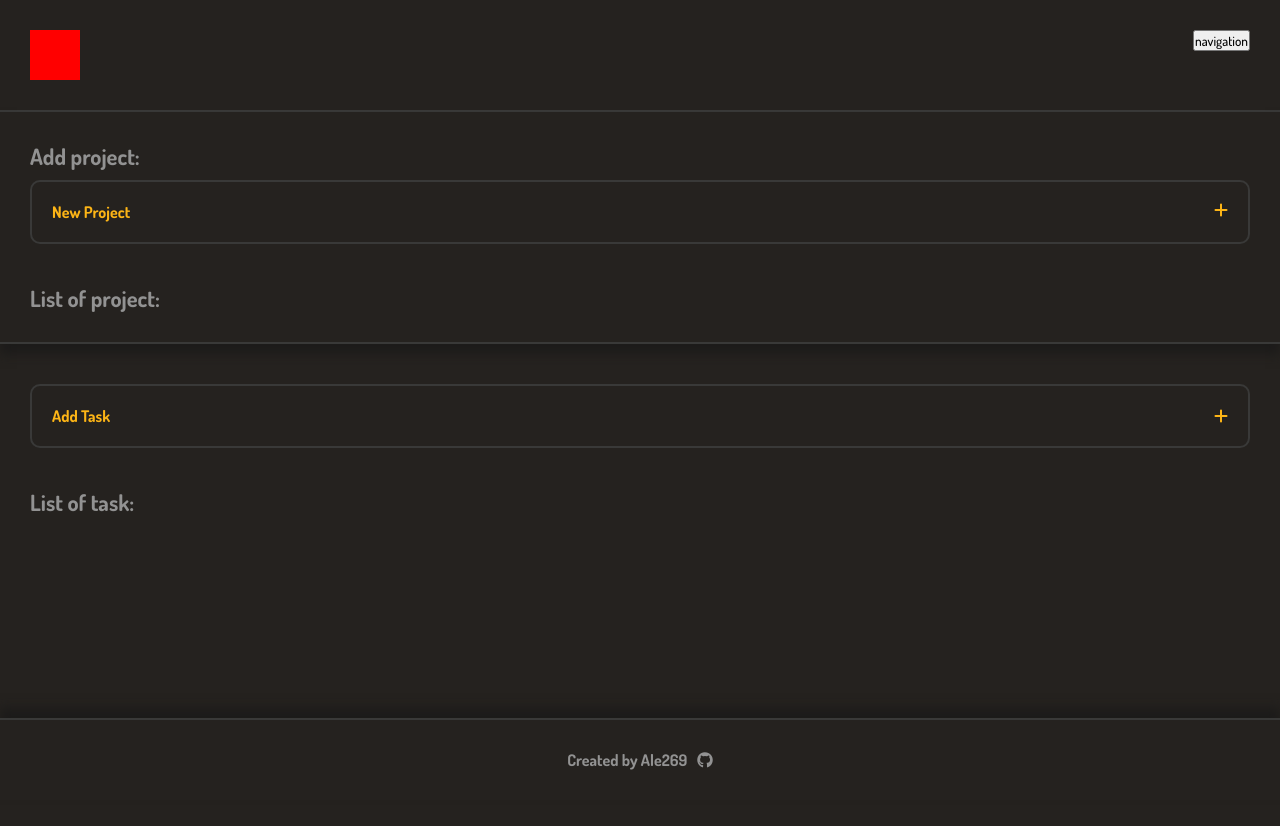
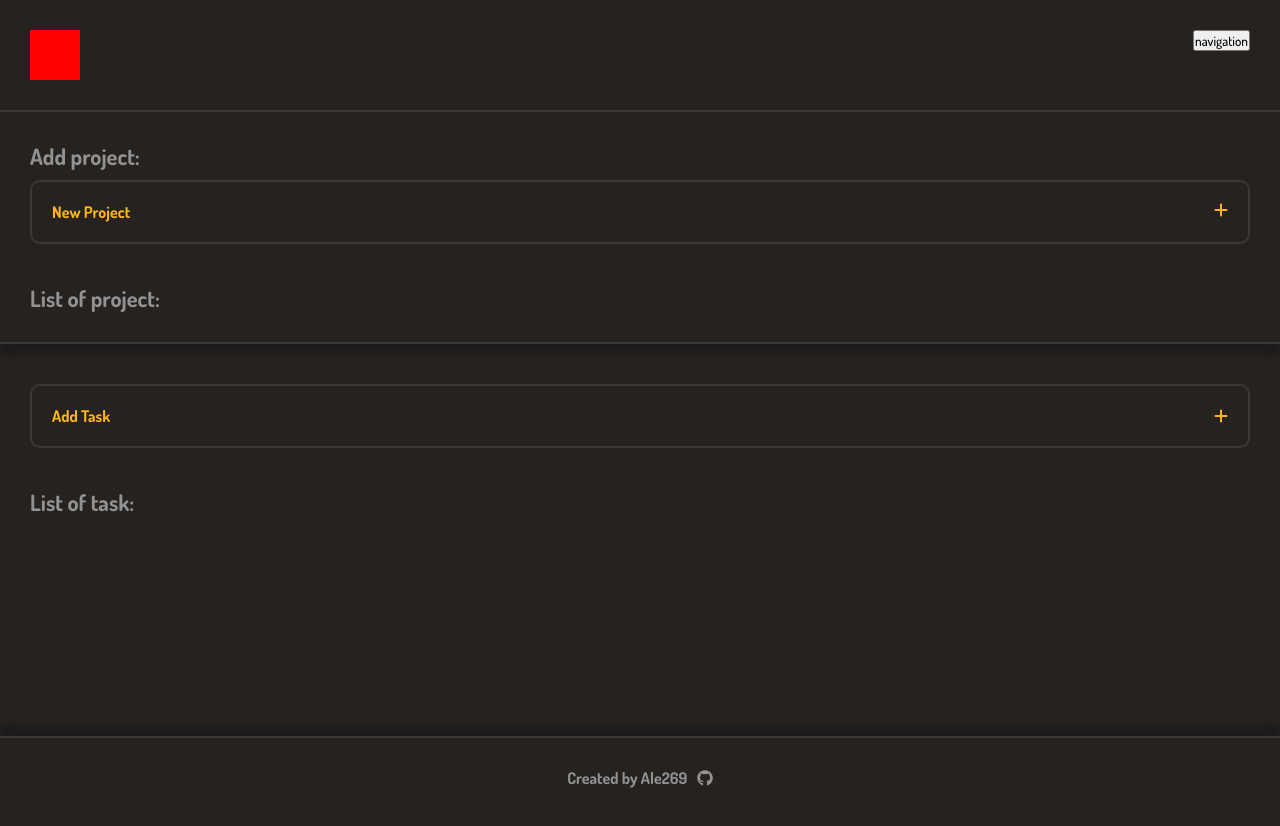
Before and after one commit to Ale269/To-do-list, a website built with webpack: page src/index.html in a window 1280 px wide. Built offline with nearby package versions, Linux system fonts and the light colour scheme.

Commit message:
Change footer style

```diff
--- a/src/style/style.scss
+++ b/src/style/style.scss
@@ -8,7 +8,6 @@
 body {
 
     background-color: #25221F;
-    min-height: 1000px;
 
     header {
         display: flex;
@@ -22,6 +21,7 @@ body {
     .content {
         display: flex;
         flex-direction: column;
+        min-height: 78vh;
 
         .project-container {
             max-height: 0;
@@ -302,9 +302,7 @@ body {
         display: flex;
         justify-content: center;
         color: #929292;
-        position: fixed;
-        left: 0;
-        bottom: 0;
+
         width: 100%;
         background-color: #25221F;
 
```
Also changed, not shown: dist/bundle.js.
